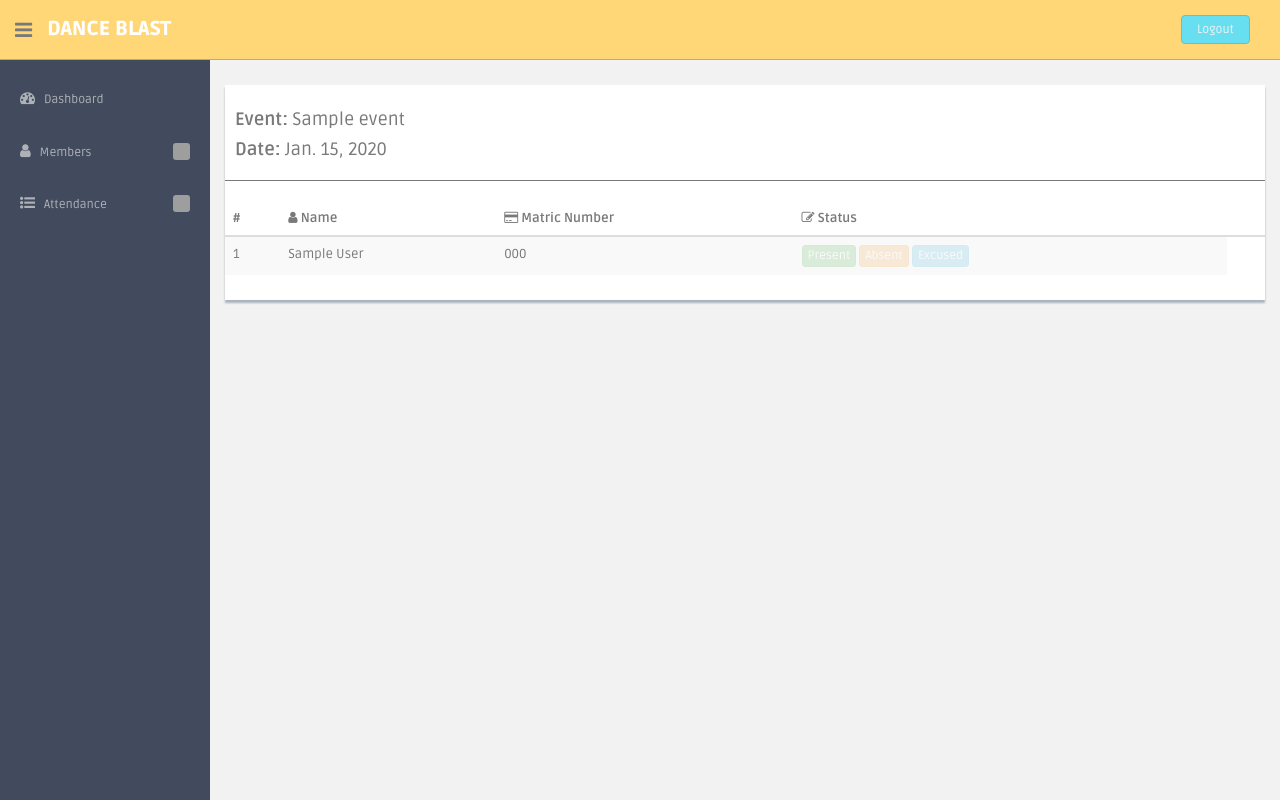
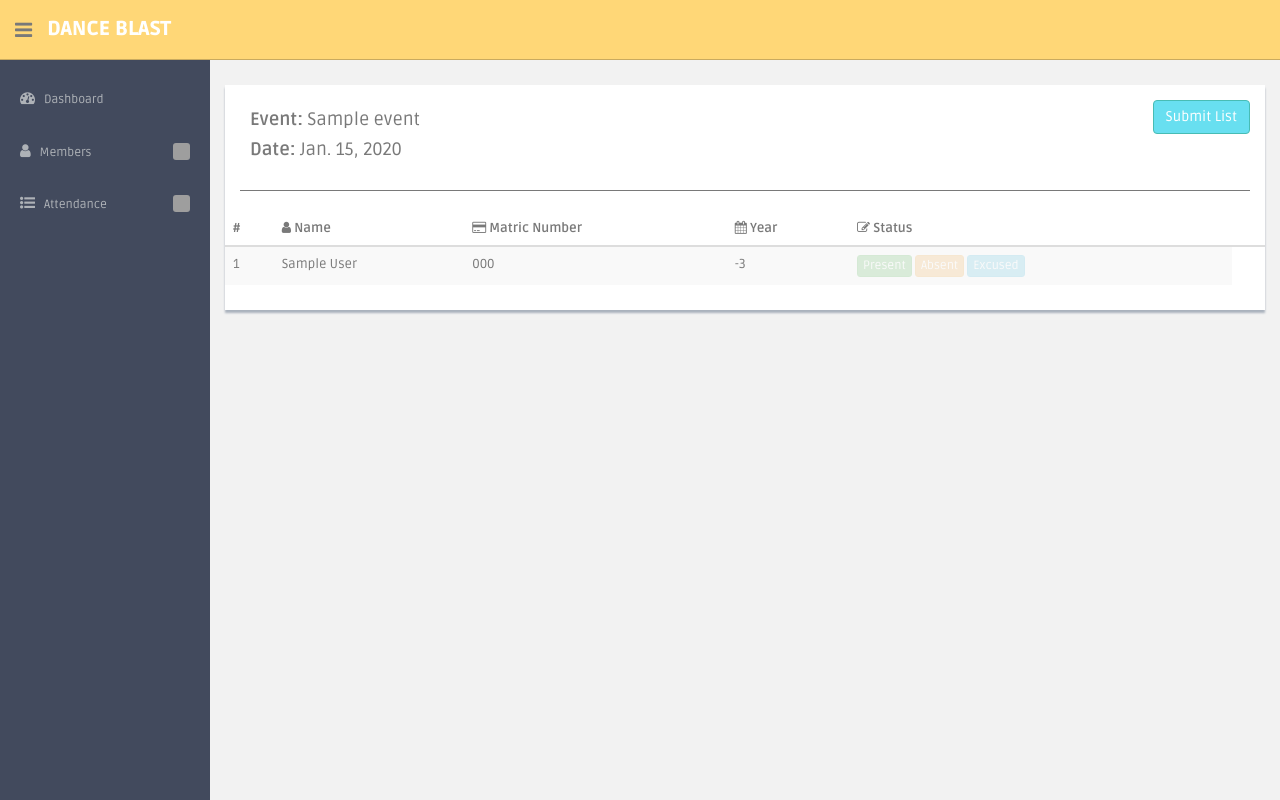
Before and after one commit to jackyhsuch/blastCMS, a Django app: page /attendance/1/ in a window 1280 px wide. Run offline with Django 3.2, Linux system fonts and the light colour scheme; tables that the repository leaves empty hold one stand-in row (values such as "Sample post"); some libraries are stand-ins or nearby versions; grey boxes are pictures that could not be loaded.

Commit message:
update status to database

```diff
--- a/attendance/templates/attendance/show.html
+++ b/attendance/templates/attendance/show.html
@@ -1,22 +1,29 @@
 {% extends "base.html" %}
+
+{% load mathfilters %}
 
 {% block title %}Events{% endblock %}
 
 {% block content %}
 <div class="row mt">
     <div class="col-md-12">
-
-
         <div class="content-panel">
             <table class="table table-striped table-advance table-hover">
+                <div class="col-md-6">
                     <h4><strong>Event:</strong> {{event.name}} </h4>
                     <h4><strong>Date:</strong> {{event.date}} </h4>
+                </div>
+                <div class="col-md-6">
+                    <button type="button" class="btn btn-theme pull-right" data-id="{{ event.id }}" onclick="submitAttendance(this);">Submit List</button>
+                </div>
+                <div class="col-md-12">
                     <hr>
                     <thead>
                         <tr>
                             <th>#</th>
                             <th><i class="fa fa-user"></i> Name</th>
                             <th><i class="fa fa-credit-card"></i> Matric Number</th>
+                            <th><i class=" fa fa-calendar"></i> Year</th>
                             <th><i class=" fa fa-edit"></i> Status</th>
                             <th></th>
                         </tr>
@@ -27,14 +34,16 @@
                             <td>{{ forloop.counter }}</td>
                             <td>{{ user.name }}</a></td>
                             <td>{{ user.matric_number }}</td>
+                            <td>{{ this_year|sub:user.batch_year|add:1 }}</td>
                             <td>
-                            <span class="btn btn-success btn-xs attendance-btn-present-{{ user.id }} attendance-btn-inactive" data-id="{{ user.id }}" data-type="present" data-name="{{ user.name }}" onclick="attendanceBtn(this);">Present</span>
-                            <span class="btn btn-warning btn-xs attendance-btn-absent-{{ user.id }} attendance-btn-inactive" data-id="{{ user.id }}" data-type="absent" data-name="{{ user.name }}" onclick="attendanceBtn(this);">Absent</span>
-                            <span class="btn btn-info btn-xs attendance-btn-excused-{{ user.id }} attendance-btn-inactive" data-type="excused" data-id="{{ user.id }}" data-name="{{ user.name }}" onclick="attendanceBtn(this);">Excused</span>
+                                <span class="btn btn-success btn-xs attendance-btn-present-{{ user.id }} {% if user.status != "present" %} attendance-btn-inactive {% endif %}" data-id="{{ user.id }}" data-type="present" onclick="attendanceBtn(this);">Present</span>
+                                <span class="btn btn-warning btn-xs attendance-btn-absent-{{ user.id }} {% if user.status != "absent" %} attendance-btn-inactive {% endif %}" data-id="{{ user.id }}" data-type="absent" onclick="attendanceBtn(this);">Absent</span>
+                                <span class="btn btn-info btn-xs attendance-btn-excused-{{ user.id }} {% if user.status != "excused" %} attendance-btn-inactive {% endif %}" data-type="excused" data-id="{{ user.id }}" onclick="attendanceBtn(this);">Excused</span>
                             </td>
                         </tr>
                         {% endfor %}
                     </tbody>
+                </div>
             </table>
         </div><!-- /content-panel -->
     </div><!-- /col-md-12 -->
--- a/attendance/urls.py
+++ b/attendance/urls.py
@@ -10,4 +10,6 @@ urlpatterns = [
     url(r'^new/$', views.new, name='new'),
     # /attendance/3/
     url(r'^(?P<event_id>[0-9]+)/$', views.show, name='show'),
+    # /attendance/submit/
+    url(r'^submit/$', views.submit, name='submit'),
 ]
--- a/attendance/views.py
+++ b/attendance/views.py
@@ -65,13 +65,36 @@ def show(request, event_id):
     context['event'] = event
 
     attendanceObjects = Attendances.objects.filter(event_id=event.id)
+    context['attendanceObjects'] = attendanceObjects
 
     users = []
     for attendanceObject in attendanceObjects:
-        # print(Users.objects.get(pk=attendanceObject.user_id))
-        users.append(Users.objects.get(pk=attendanceObject.user_id))
+        user = Users.objects.get(pk=attendanceObject.user_id)
+        user.status = attendanceObject.status
+        users.append(user)
 
     context['user_list'] = users
-
+    context['this_year'] = datetime.now().year
 
     return render(request, 'attendance/show.html', context)
+
+def submit(request):
+    eventId = request.POST['event_id']
+
+    for key in request.POST:
+        if key != 'event_id':
+            print(key)
+            value = request.POST[key]
+            print(value)
+
+            Attendances.objects.filter(
+                user_id=key
+            ).filter(
+                event_id=eventId
+            ).update(
+                status=request.POST[key].lower()
+            )
+
+    return HttpResponse(
+            content_type="application/json"
+        )
--- a/blastCMS/settings.py
+++ b/blastCMS/settings.py
@@ -40,6 +40,7 @@ INSTALLED_APPS = [
     'django.contrib.messages',
     'django.contrib.staticfiles',
     'debug_toolbar',
+    'mathfilters'
 ]
 
 MIDDLEWARE = [
--- a/static/attendance/style.css
+++ b/static/attendance/style.css
@@ -1,7 +1,3 @@
 .attendance-btn-inactive {
     opacity: 0.2 !important;
 }
-
-.attendance-btn-active {
-    opacity: 1 !important;
-}
--- a/static/js/common-scripts.js
+++ b/static/js/common-scripts.js
@@ -290,19 +290,19 @@ function attendanceBtn(e) {
 
     switch(type) {
         case "present":
-            toggle_attendance_btn(e, type, name);
+            toggle_attendance_btn(e, type, id);
             inactivate_attendance_btn('absent', id);
             inactivate_attendance_btn('excused', id);
             break;
 
         case "absent":
-            toggle_attendance_btn(e, type, name);
+            toggle_attendance_btn(e, type, id);
             inactivate_attendance_btn('present', id);
             inactivate_attendance_btn('excused', id);
             break;
 
         case "excused":
-            toggle_attendance_btn(e, type, name);
+            toggle_attendance_btn(e, type, id);
             inactivate_attendance_btn('absent', id);
             inactivate_attendance_btn('present', id);
             break;
@@ -311,19 +311,17 @@ function attendanceBtn(e) {
             break;
     }
 
-    console.log(statusList);
+
 
 }
 
-function toggle_attendance_btn(e, type, name) {
+function toggle_attendance_btn(e, type, id) {
     if ($(e).hasClass('attendance-btn-inactive')) {
-        statusList[name] = type;
+        statusList[id] = type;
         $(e).removeClass('attendance-btn-inactive');
-        $(e).addClass('attendance-btn-active');
     } else {
-        delete statusList[name];
+        delete statusList[id];
         $(e).addClass('attendance-btn-inactive');
-        $(e).removeClass('attendance-btn-active');
     }
 }
 
@@ -343,3 +341,29 @@ function inactivate_attendance_btn(type, id) {
         $('.attendance-btn-excused-' + id).addClass('attendance-btn-inactive');
     }
 }
+
+function submitAttendance(e) {
+    statusList['event_id'] = $(e).data("id");
+
+    $.ajax({
+            beforeSend: function(xhr, settings) {
+                if (!csrfSafeMethod(settings.type) && !this.crossDomain) {
+                    xhr.setRequestHeader("X-CSRFToken", csrftoken);
+                }
+            },
+            url: '/attendance/submit/',
+            type: 'POST',
+            data: statusList,
+            dataType: 'json',
+
+            // handle a successful response
+            success : function() {
+               console.log("submitted");
+            },
+
+            // handle a non-successful response
+            error : function(xhr,errmsg,err) {
+                console.log(xhr.status + ": " + xhr.responseText); // provide a bit more info about the error to the console
+            }
+        });
+}
--- a/templates/base.html
+++ b/templates/base.html
@@ -55,9 +55,9 @@
                     <!--  notification end -->
                 </div>
                 <div class="top-menu">
-                    <ul class="nav pull-right top-menu">
+                    <!-- <ul class="nav pull-right top-menu">
                         <li><a class="logout" href="login.html">Logout</a></li>
-                    </ul>
+                    </ul> -->
                 </div>
             </header>
             <!--header end-->
```
Lines whose indentation alone changed are shown as unchanged.
